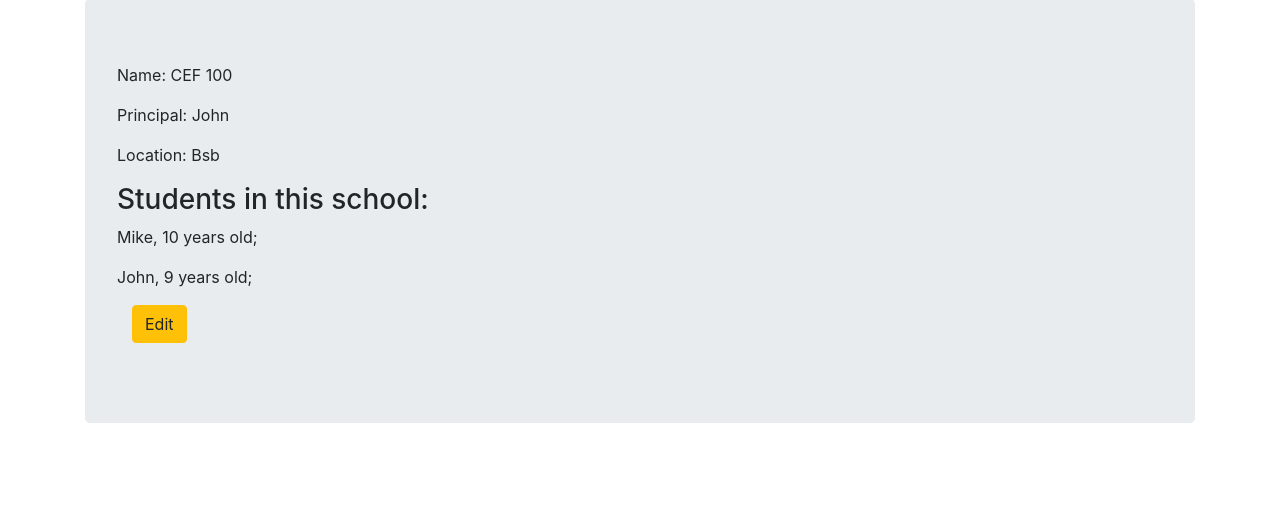
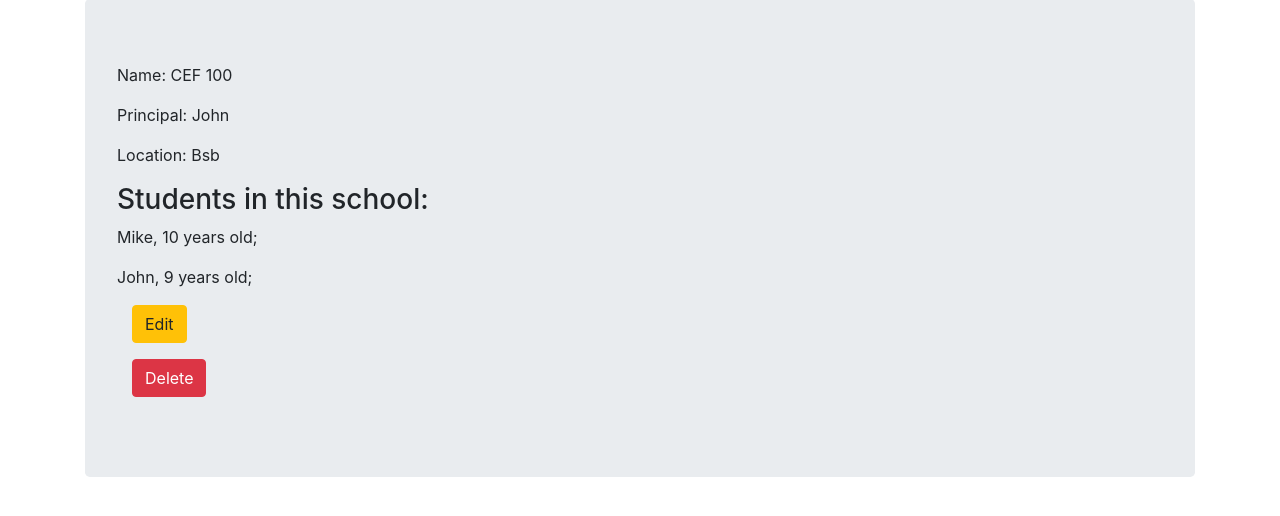
Before and after one commit to dkage/django_bootcamp, a Django app: a page that uses advanced_section/class_based_views/core/templates/school_detail.html in a window 1280 px wide. Shown: the part 57-573 px from the top of the page. Run offline with Django 3.2, Linux system fonts and the light colour scheme; data comes from the database, SQL or seed files in the repository; both versions use the stored data as it was after the commit; some libraries are stand-ins or nearby versions.

Commit message:
[class_based_views] add delete link on detail template view

```diff
--- a/advanced_section/class_based_views/core/templates/school_detail.html
+++ b/advanced_section/class_based_views/core/templates/school_detail.html
@@ -17,7 +17,9 @@
         {% endfor %}
 
     <div class="container">
-        <p><a class="btn btn-warning" href=" {% url 'local_core:update_school' school_detail.pk %}">Edit</a></p>
+        <p><a class="btn btn-warning" href="{% url 'local_core:update_school' school_detail.pk %}">Edit</a></p>
+        <p><a class="btn btn-danger" href="{% url 'local_core:delete_school' school_detail.pk %}">Delete</a></p>
+
     </div>
 
     {% endblock %}
```
Also changed, not shown: advanced_section/class_based_views/db.sqlite3.
